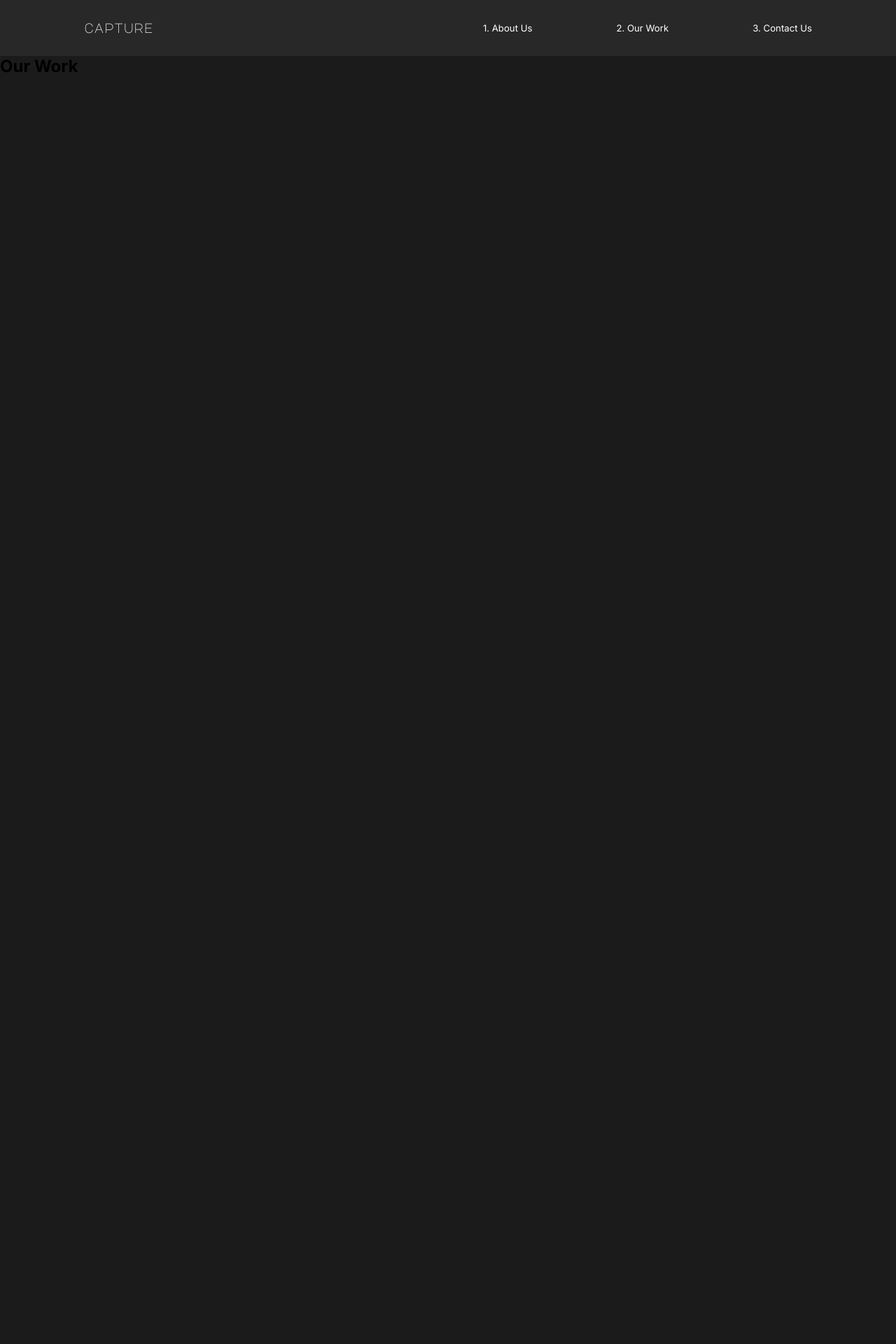
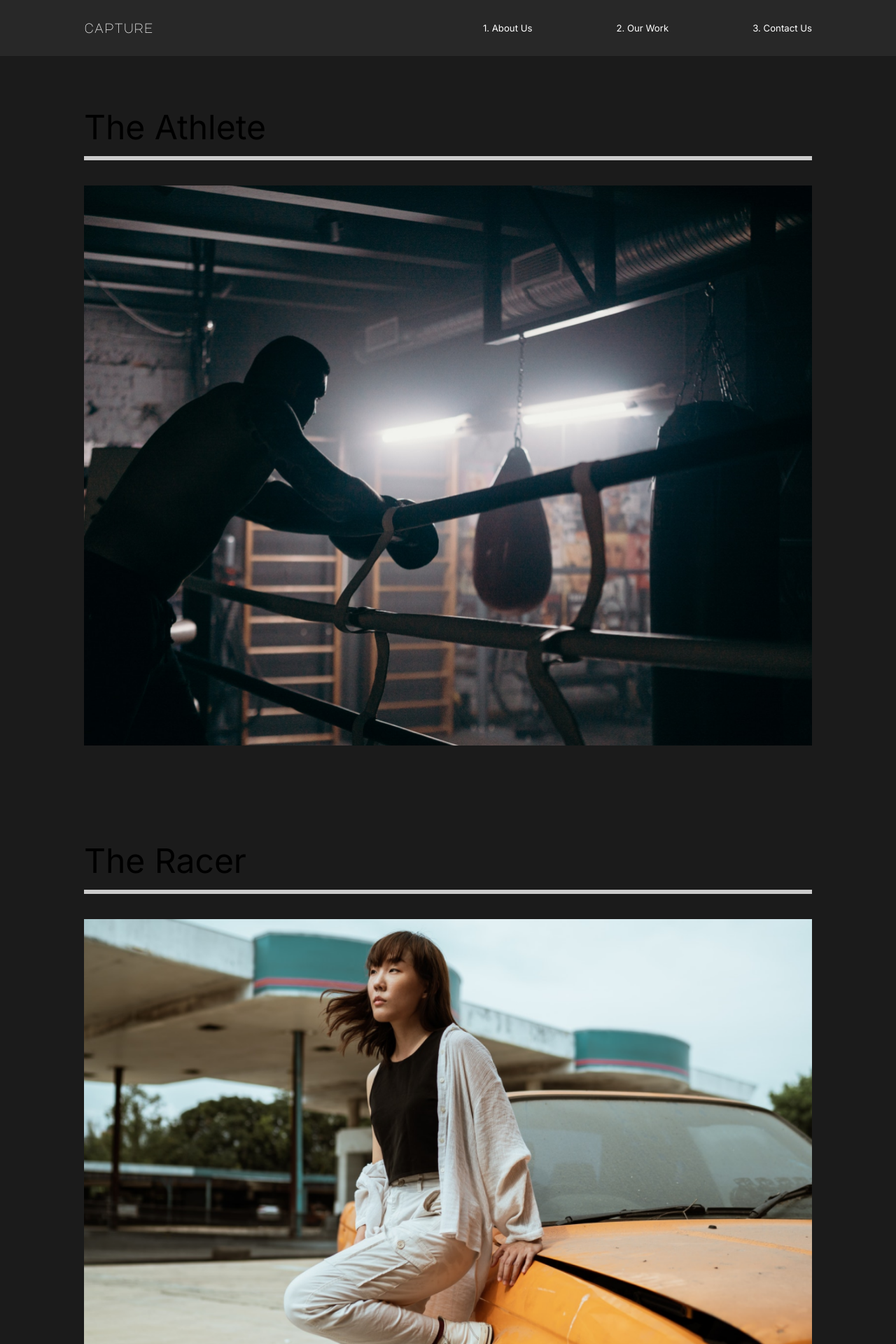
Before and after one commit to mvmarco/react-capturing, a React (Create React App) app: page /work in a window 1280 px wide. Shown: the top 1920 px of the page at 70% size. Before the commit the page ends 800 px from the top, so only its background shows below. Built offline with nearby package versions, Linux system fonts and the light colour scheme.

Commit message:
creating ourwork components

```diff
--- a/src/pages/OurWork.js
+++ b/src/pages/OurWork.js
@@ -4,15 +4,57 @@
 import athlete from "../img/athlete-small.png";
 import theracer from "../img/theracer-small.png";
 import goodtimes from "../img/goodtimes-small.png";
-// Link from react dom, when you click image you go to another page
+// Link from react dom, when you click image you go to another page with the actual movie
 import { Link } from "react-router-dom";
 
 const OurWork = () => {
   return (
-    <div>
-      <h1>Our Work</h1>
-    </div>
-  )
+    <Work>
+      <Movie>
+        <h2>The Athlete</h2>
+        <div className="line"></div>
+        <Link>
+          <img src={athlete} alt="athlete movie" />
+        </Link>
+      </Movie>
+      <Movie>
+        <h2>The Racer</h2>
+        <div className="line"></div>
+        <Link>
+          <img src={theracer} alt="racer movie" />
+        </Link>
+      </Movie>
+      <Movie>
+        <h2>The Good Times</h2>
+        <div className="line"></div>
+        <Link>
+          <img src={goodtimes} alt="good times movie" />
+        </Link>
+      </Movie>
+    </Work>
+  );
 }
+// styled component
+const Work = styled.div`
+  min-height: 100vh;
+  overflow: hidden;
+  padding: 5rem 10rem;
+  h2 {
+    padding: 1rem 0rem;
+  }
+  `;
 
+const Movie = styled.div`
+  padding-bottom: 10rem;
+  .line {
+    height: 0.5rem;
+    background: #cccccc;
+    margin-bottom: 3rem;
+  }
+  img {
+    width: 100%;
+    height: 100vh;
+    object-fit: cover;
+  }
+`;
 export default OurWork;
```
Also changed, not shown: src/img/goodtimes-small.png, src/img/theracer-small.png.
